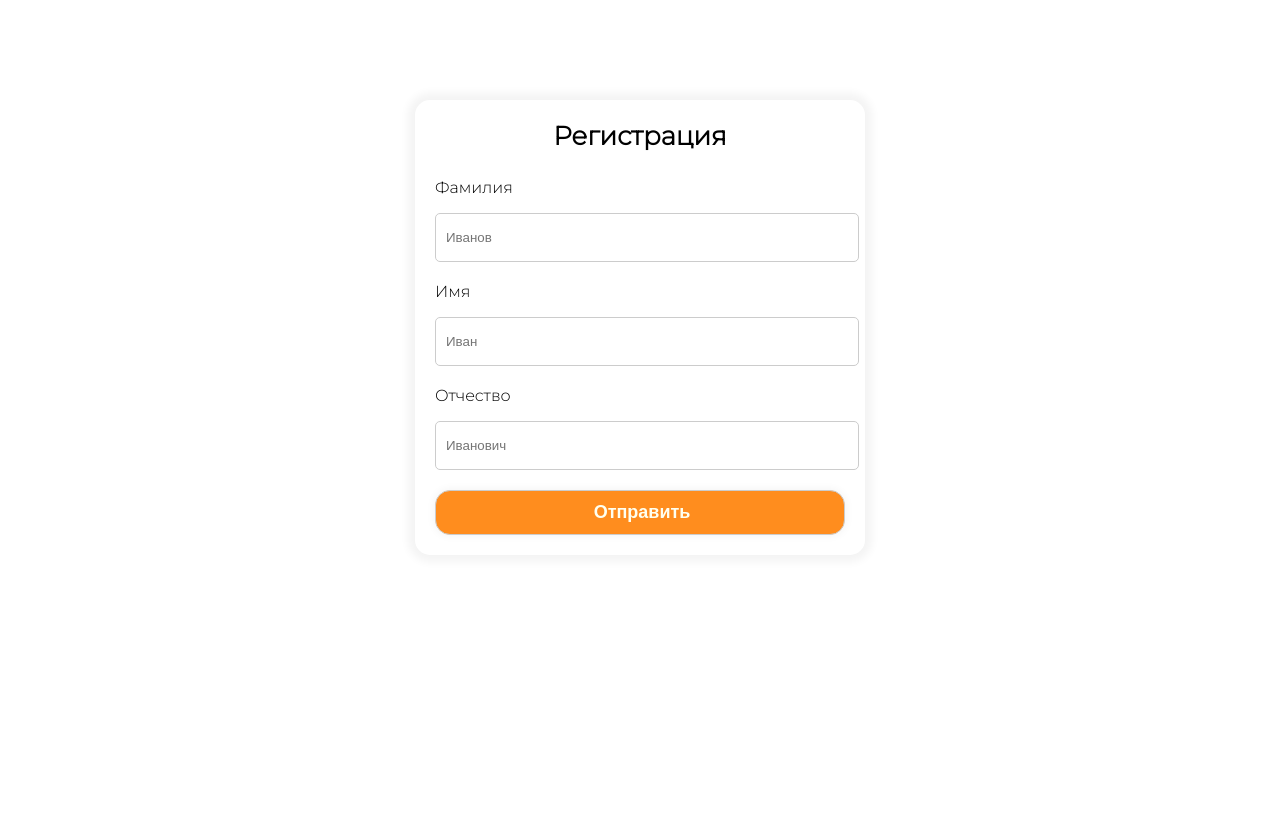
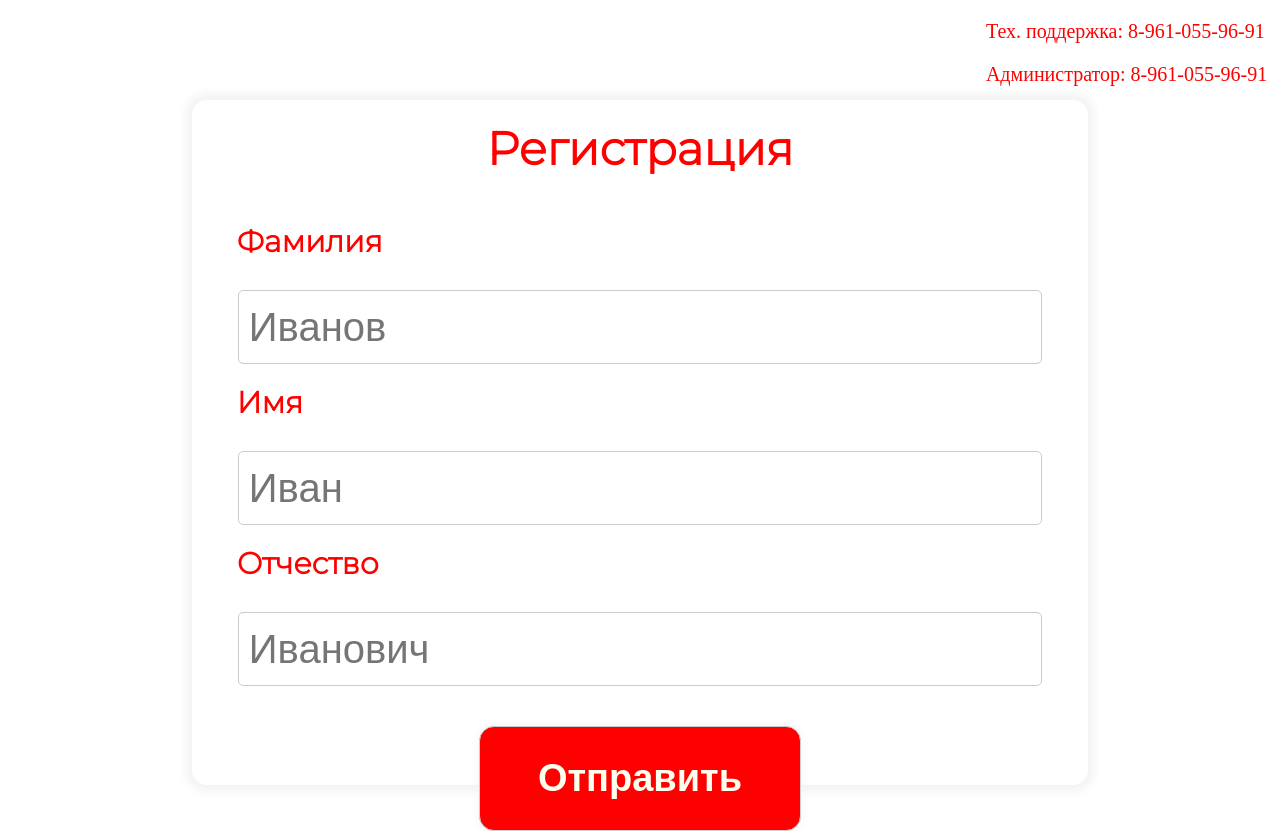
Before and after one commit to romator123/SAIT, a Flask app: page /register in a window 1280 px wide. Before the commit the page ends 535 px from the top, so only its background shows below. Run offline with Flask 2, Linux system fonts and the light colour scheme.

Commit message:
Терминал

```diff
--- a/static/css/base.css
+++ b/static/css/base.css
@@ -33,7 +33,7 @@ a {
 }
 
 a:hover{
-    color: #b9b9bf !important;
+    color: white !important;
     text-decoration: none;
 }
 
@@ -195,6 +195,14 @@ html{
         overflow: hidden; /*запрещаем прокручивание страницы при открытом меню*/
     }
 }
+
+.phones{
+    position: absolute;
+    top: 0;
+    right: 1%;
+    color: red;
+    font-size: 20px;
+}
 /*================================================================================   Footer   =============================================================*/
 /* Main Footer */
 .row{
--- a/static/css/fio_input.css
+++ b/static/css/fio_input.css
@@ -1,9 +1,10 @@
 /*================================================================================   Fio_Input   ===========================================================*/
 .inp{
+    font-size: 40px;
     display: block;
     margin: 0 auto;
-    width: 410px;
-    height: 45px;
+    width: 98%;
+    height: 70px;
     border: 1px solid #ccc;
     margin-bottom: 20px;
     transition: 0.3s;
@@ -18,19 +19,22 @@
 .zag{
     padding-top: 10px;
     text-align: center;
-    font-size: 26px;
+    font-size: 46px;
     font-weight: 700;
 }
 
 .register_form{
+    font-weight: 700;
+    color: red;
     font-family: 'Montserrat';
-    width: 450px;
+    font-size: 30px;
+    width: 70%;
     margin: 0 auto;
     margin-bottom: 15px;
     margin-top: 100px;
     border-radius: 15px;
     box-shadow: 0 0 8px 7px #f4f4f4;
-    min-height: 420px;
+    min-height: 70%;
 }
 
 .check{
@@ -39,29 +43,29 @@
 }
 
 .register_btn{
+    display: block;
     margin: 0 auto;
-    width: 410px;
-    height: 45px;
+    margin-top: 40px;
+    width: 40%;
+    height: 105px;
     border: 1px solid #ccc;
     margin-bottom: 20px;
     transition: 1s;
-    padding-left: 10px;
-    background-color: #ff8d1e;
+    background-color: red;
     color: #fffff0;
     transition: 0.5s;
     font-weight: 700;
-    font-size: 18px;
+    font-size: 38px;
     border-radius: 15px;
     box-shadow: 0 0 8px 1px #f4f4f4;
 }
 
 .register_btn:hover{
-    color: #333333;
-    background-color: #4b92dc;
+    background-color: green;
 }
 
 .form_container{
-    width: 410px;
+    width: 90%;
     margin: 0 auto;
     p{
         margin-top: 10px;
--- a/static/css/index.css
+++ b/static/css/index.css
@@ -24,11 +24,12 @@ h1{
 }
 
 .terminal{
+    border: none;
+    color: white;
     background: red;
     width: 500px;
     height: 120px;
     text-align: center;
-    padding-top: 50px;
     font-size: 60px;
     border-radius: 50px;
     transition: 1s;
--- a/static/css/info.css
+++ b/static/css/info.css
@@ -1,9 +1,10 @@
 /*================================================================================   Person   ============================================================*/
 .content{
     font-family: 'Montserrat';
+    font-weight: 700;
     overflow: auto;
     border: 2px solid #bd8abd;
-    height: 300px;
+    height: 600px;
     margin: 0 auto;
     width: 95%;
 }
@@ -11,13 +12,15 @@
 .person_table{
     width: 100%;
     text-align: left;
-    font-size: 18px;
+    font-size: 28px;
     color: red;
 }
+
 .content table td, th{
    border-bottom: 1px solid #bd8abd;
    padding: 25px;
 }
+
 .table_columns_contain{
     border: 2px solid #bd8abd;
     border-bottom: none;
@@ -29,16 +32,16 @@
 .table_columns{
     width: 100%;
     text-align: left;
-    font-size: 18px;
+    font-size: 38px;
     color: red;
 }
-table {
-  font-family: 'Montserrat';
-  table-layout: fixed;
-  width: 100%;
+table{
+    font-weight: 700;
+    font-family: 'Montserrat';
+    table-layout: fixed;
+    width: 100%;
 }
 .table_columns td, th{
-   border-bottom: 1px solid #bd8abd;
    padding: 22px;
    background-color: rgb(255,255,255, 0.5);
 }
--- /dev/null
+++ b/static/js/face_check.js
@@ -0,0 +1 @@
+<script src="face-api.js"><script src="face-api.js"></script>
--- a/templates/base.html
+++ b/templates/base.html
@@ -10,6 +10,10 @@
 
     </head>
     <body>
+        <div class="phones">
+            <p>Тех. поддержка: 8-961-055-96-91</p>
+            <p>Администратор: 8-961-055-96-91</p>
+        </div>
     <!--<div class="wrapper">
         <header>
             <div class="head">
--- a/templates/index.html
+++ b/templates/index.html
@@ -11,8 +11,8 @@
 </div>
 
 <div class="menu">
-    <div class="terminal link1"><a href="/fio_input">Авторизация</a></div>
-    <div class="terminal link2"><a href="/info">Информация</a></div>
+    <button class="terminal link1" onclick="window.location.href = '/fio_input'">Авторизация</button>
+    <button class="terminal link2" onclick="window.location.href ='/info'">Информация</button>
 </div>
 <script src="../static/js/index.js"></script>
 {% endblock %}
--- a/templates/info.html
+++ b/templates/info.html
@@ -5,7 +5,7 @@
 {% endblock %}
 
 {% block main %}
-<h1 style="color:red; font-family: 'Montserrat';">Пользователи</h1>
+<h1 style="color:red; font-family: 'Montserrat'; font-size: 70px;">Пользователи</h1>
 <div class="table_columns_contain">
     <table class="table_columns">
         <tr><td>Фамилия</td><td>Имя</td><td>Отчество</td></tr>
```
